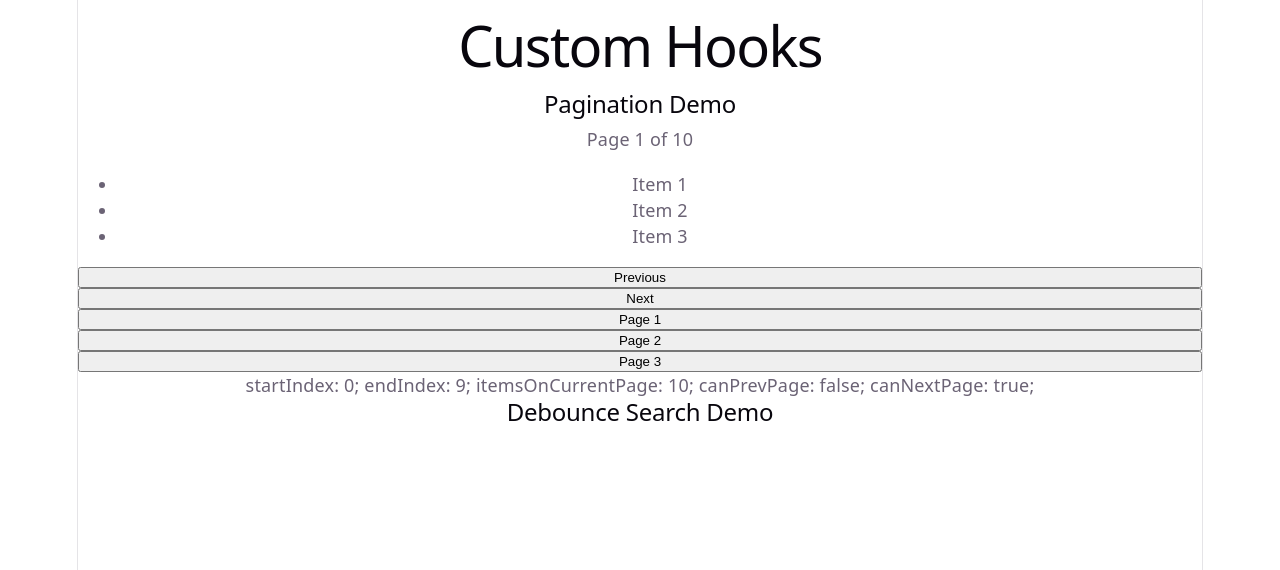
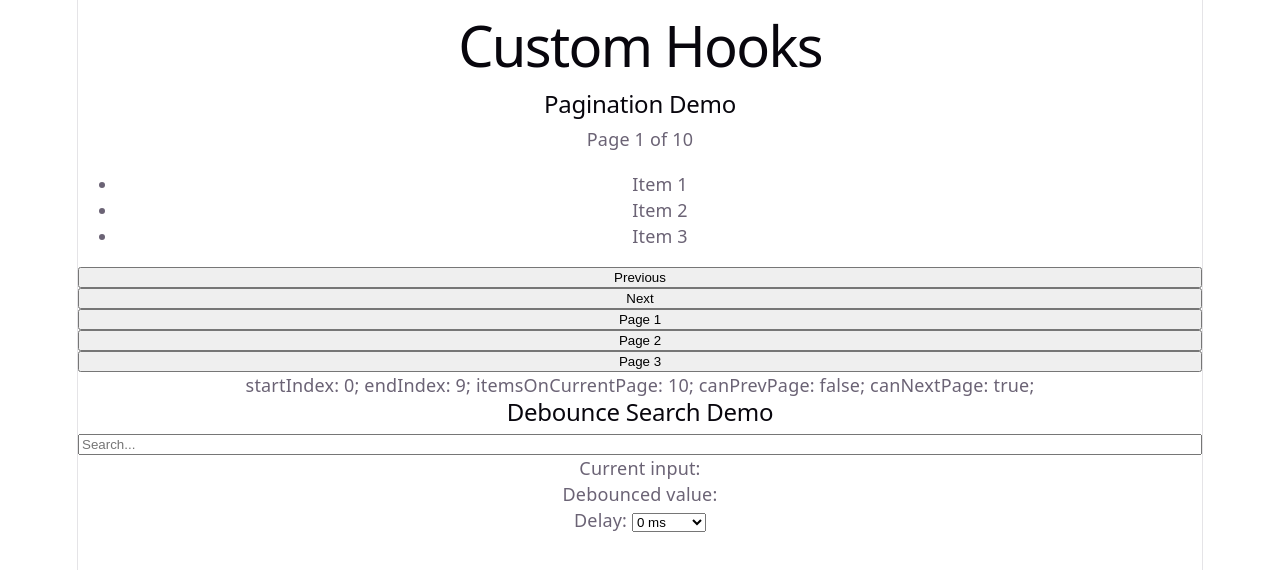
Before and after one commit to aubrey-strauss/custom-hooks, a React (Vite) app: page / in a window 1280 px wide. Shown: the top 570 px of the page. Built offline with nearby package versions, Linux system fonts and the light colour scheme.

Commit message:
Add placeholder Debounce layout

```diff
--- a/src/components/DebounceSearchDemo.tsx
+++ b/src/components/DebounceSearchDemo.tsx
@@ -2,6 +2,18 @@ function DebounceSearchDemo() {
   return (
     <>
       <h2>Debounce Search Demo</h2>
+      <input placeholder="Search..." />
+      <p>Current input: </p>
+      <p>Debounced value: </p>
+      <label>
+        Delay:{" "}
+        <select>
+          <option value="0">0 ms</option>
+          <option value="500">500 ms</option>
+          <option value="1000">1000 ms</option>
+          <option value="2000">2000 ms</option>
+        </select>
+      </label>
     </>
   );
 }
```
